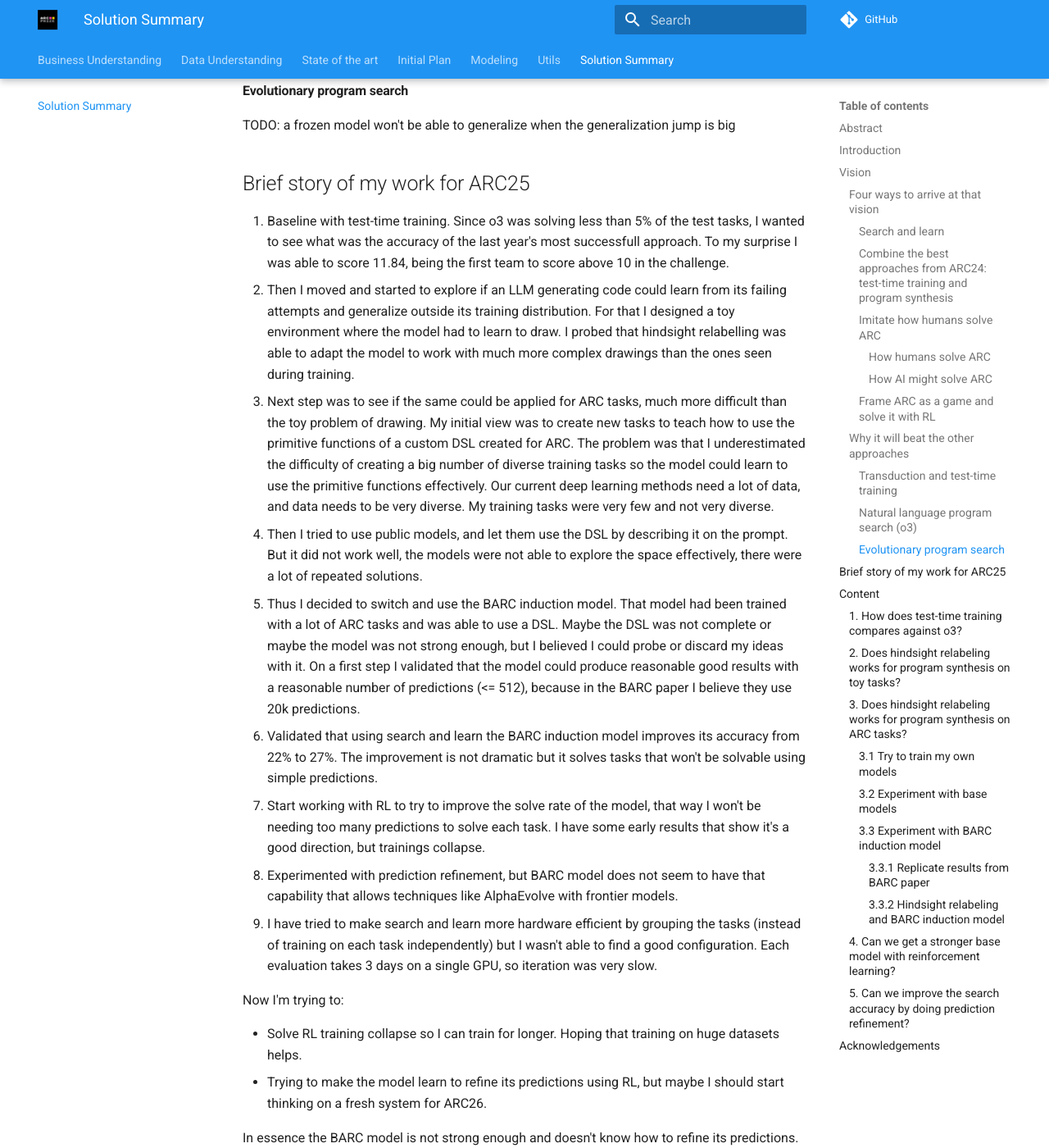
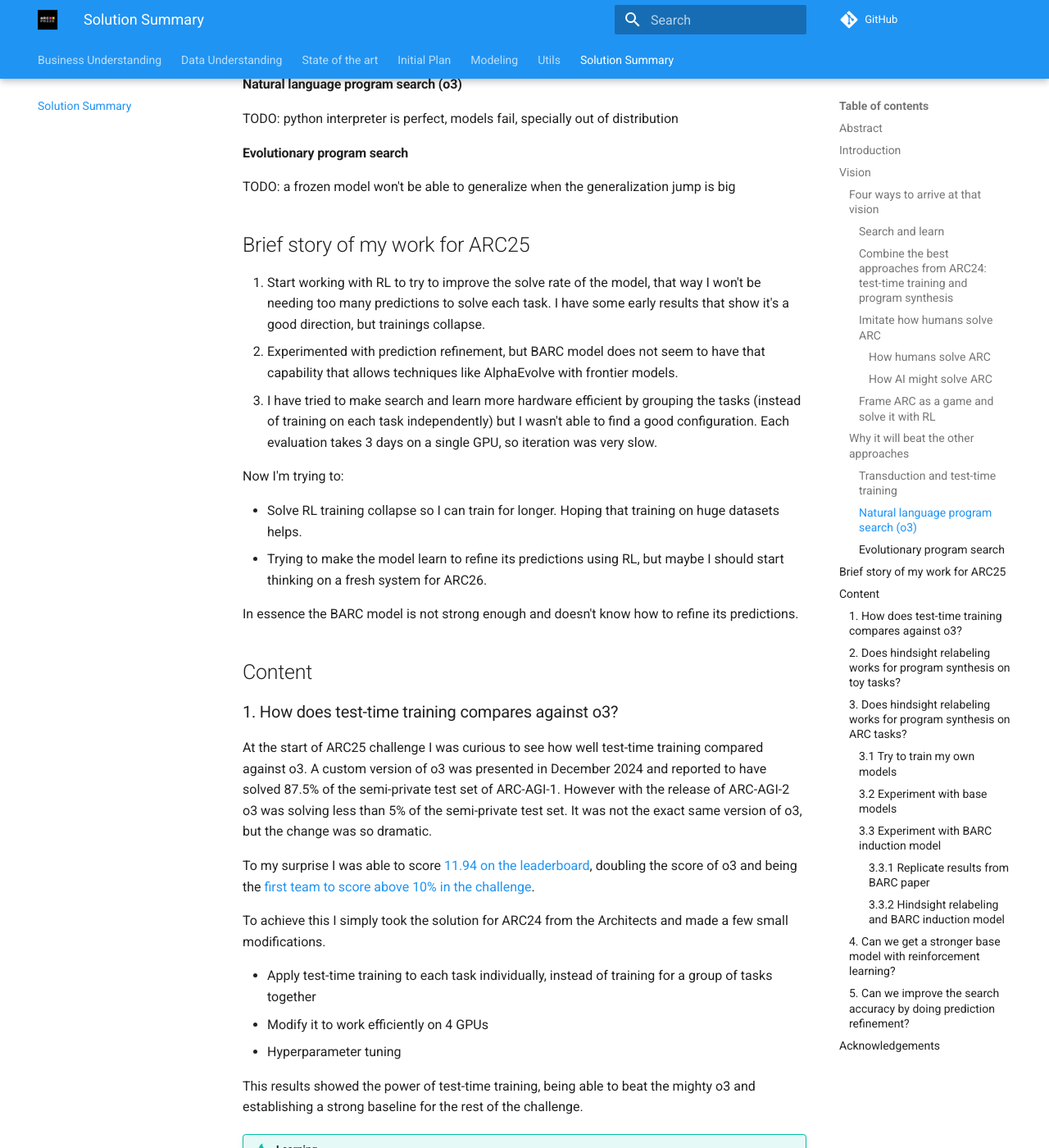
Before and after one commit to ironbar/arc25, an MkDocs documentation site: the page built from docs/05_Solution_Summary.md, in a window 1280 px wide and 1400 px high, scrolled down 5272 px. Shown: the whole window at 82% size. Built offline with MkDocs 1.6.1 and Material for MkDocs 9.7.7, drawn with Linux system fonts in a browser that asks for light colours; comment, search, counter and statistics services are not loaded; some of the changed text lies outside the part shown.

Commit message:
updated documentation

```diff
--- a/docs/05_Solution_Summary.md
+++ b/docs/05_Solution_Summary.md
@@ -156,33 +158,12 @@
 
 ## Brief story of my work for ARC25
 
-1. Baseline with test-time training. Since o3 was solving less than 5% of the test tasks,
-   I wanted to see what was the accuracy of the last year's most successfull approach.
-   To my surprise I was able to score 11.84, being the first team to score above 10 in the challenge.
-2. Then I moved and started to explore if an LLM generating code could learn from its failing attempts
-   and generalize outside its training distribution. For that I designed a toy environment where
-   the model had to learn to draw. I probed that hindsight relabelling was able to adapt the model
-   to work with much more complex drawings than the ones seen during training.
-3. Next step was to see if the same could be applied for ARC tasks, much more difficult than the
-   toy problem of drawing. My initial view was to create new tasks to teach how to use the primitive
-   functions of a custom DSL created for ARC. The problem was that I underestimated the difficulty
-   of creating a big number of diverse training tasks so the model could learn to use the primitive
-   functions effectively. Our current deep learning methods need a lot of data, and data needs to be
-   very diverse. My training tasks were very few and not very diverse.
-4. Then I tried to use public models, and let them use the DSL by describing it on the prompt. But it did not work well, the models were not able to explore the space effectively, there were a lot of repeated solutions.
-5. Thus I decided to switch and use the BARC induction model. That model had been trained with a
-   lot of ARC tasks and was able to use a DSL. Maybe the DSL was not complete or maybe the model
-   was not strong enough, but I believed I could probe or discard my ideas with it. On a first
-   step I validated that the model could produce reasonable good results with a reasonable number of
-   predictions (<= 512), because in the BARC paper I believe they use 20k predictions.
-6. Validated that using search and learn the BARC induction model improves its accuracy from 22% to 27%.
-   The improvement is not dramatic but it solves tasks that won't be solvable using simple predictions.
-7. Start working with RL to try to improve the solve rate of the model, that way I won't be needing
+1. Start working with RL to try to improve the solve rate of the model, that way I won't be needing
    too many predictions to solve each task. I have some early results that show it's a good direction,
    but trainings collapse.
-8. Experimented with prediction refinement, but BARC model does not seem to have that capability
+2. Experimented with prediction refinement, but BARC model does not seem to have that capability
    that allows techniques like AlphaEvolve with frontier models.
-9. I have tried to make search and learn more hardware efficient by grouping the tasks (instead
+3. I have tried to make search and learn more hardware efficient by grouping the tasks (instead
     of training on each task independently) but I wasn't able to find a good configuration. Each
     evaluation takes 3 days on a single GPU, so iteration was very slow.
 
```
Also changed, not shown: other parts of docs/05_Solution_Summary.md (+12 -1 lines).
